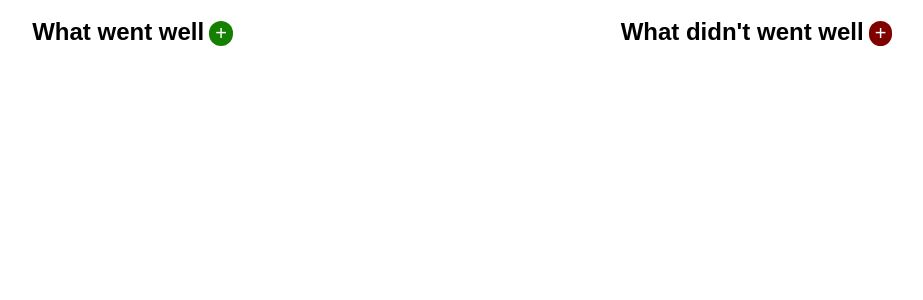
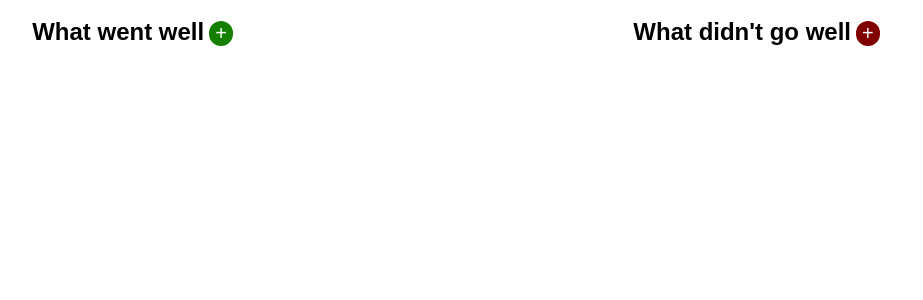
Before and after one commit to sameersheikh2/Retro-board, a React (Create React App) app: page / in a window 1280 px wide. Shown: the top 300 px of the page, without its empty margins (201-1124 px from the left). Built offline with nearby package versions, Linux system fonts and the light colour scheme.

Commit message:
remove mistakes

```diff
--- a/src/App.css
+++ b/src/App.css
@@ -3,6 +3,7 @@
     flex-direction: row;
     width: 100%;
     height: auto;
+
     text-align: center;
 }
 
@@ -12,5 +13,4 @@
 
 .sec-container{
     width: 50%;
-
 }
--- a/src/App.module.css
+++ /dev/null
@@ -1,3 +0,0 @@
-.card{
-    text-align: center;
-}
--- a/src/components/Qualities/GoodPointInput.css
+++ b/src/components/Qualities/GoodPointInput.css
@@ -14,11 +14,11 @@
     font-size: 20px;
     text-align: center;
     cursor: pointer;
-    transition: all 0.5s ease-in-out;
+    transition: all 0.4s ease-out;
 }
 
 .q--add--btn:hover{
-    transform: scale(1.1);
+    transform: scale(1.2);
 }
 
 .q--input--form{
--- a/src/components/improvement/ImprovementInput.css
+++ b/src/components/improvement/ImprovementInput.css
@@ -15,11 +15,11 @@
     font-size: 20px;
     text-align: center;
     cursor: pointer;
-    transition: all 0.5s ease-in-out;
+    transition: all 0.4s ease-out;
 }
 
 .add--btn:hover{
-    transform: scale(1.1);
+    transform: scale(1.2);
 }
 
 .input--form{
@@ -44,3 +44,7 @@
 .input--form button:hover{
     background-color: rgb(189, 29, 29);
 }
+
+.i--container{
+    box-shadow: 0 2px 8px rgba(0, 0, 0, 0.26);
+}
--- a/src/components/improvement/ImprovementInput.js
+++ b/src/components/improvement/ImprovementInput.js
@@ -30,13 +30,9 @@ const ImprovementInput = (props) => {
 
   return (
     <React.Fragment>
-        <div className="i--conainer">
-
-      <h2 className="heading">What didn't went well<button onClick={onAddHandler} className="add--btn">
+      <h2 className="heading">What didn't go well<button onClick={onAddHandler} className="add--btn">
         +
       </button></h2>
-        </div>
-
       {add && (
         <form onSubmit={submitHandler} className="input--form">
           <input type="text" value={input} onChange={inputHandler} required />
--- a/src/components/improvement/ImprovementItem.css
+++ b/src/components/improvement/ImprovementItem.css
@@ -17,3 +17,7 @@
     font-weight: bold;
     font-size: 15px;
 }
+
+.delete--btn:hover{
+    background-color: red;
+}
--- a/src/components/improvement/ImprovementItem.js
+++ b/src/components/improvement/ImprovementItem.js
@@ -4,20 +4,19 @@ import "./ImprovementItem.css";
 const ImprovementItem = (props) => {
   const [upvote, setUpvote] = useState(0);
 
-
   const upvoteHandler = () => {
     setUpvote((prevUpvote) => prevUpvote + 1);
   };
 
-  const deleteHandler = () =>{
-    props.onDelete(props.id)
-  }
+  const deleteHandler = () => {
+    props.onDelete(props.id);
+  };
 
   return (
-    <li className="goal-item" >
+    <li className="goal-item">
       {props.children}
       <button onClick={upvoteHandler}>+{upvote}</button>
-      <button onClick={deleteHandler}>Delete</button>
+      <button className="delete--btn" onClick={deleteHandler}>Delete</button>
     </li>
   );
 };
```
